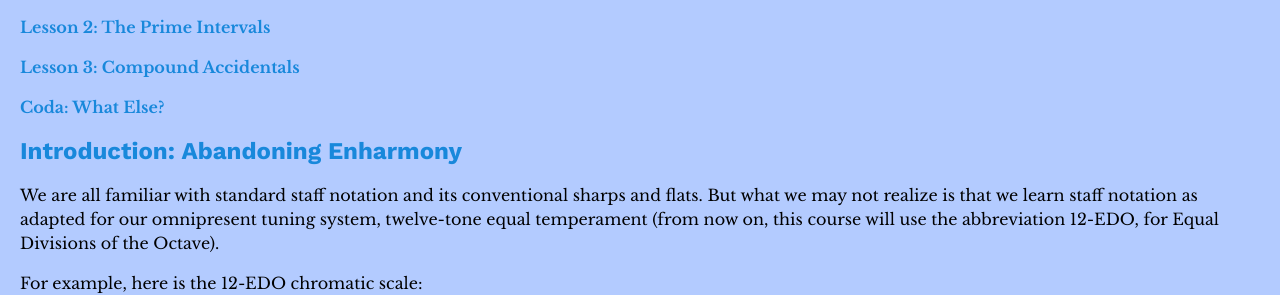
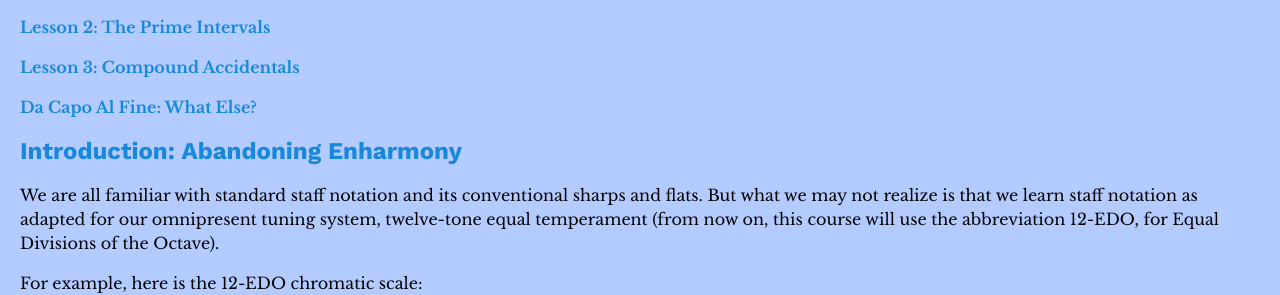
Before and after one commit to misotanni/misotanni.github.io, a Jekyll site: the page built from fjs/en/crash.md, in a window 1280 px wide and 900 px high. Shown: the part 401-696 px from the top of the window. Built offline with Jekyll 4.4.1, drawn with Linux system fonts in a browser that asks for light colours; our own code applies the rules of GitHub Pages for plain Markdown files; formulas are drawn with MathJax 3; some of the changed text lies outside the part shown.

Commit message:
Update crash.md

```diff
--- a/fjs/en/crash.md
+++ b/fjs/en/crash.md
@@ -16,7 +16,7 @@
 
 [Lesson 3: Compound Accidentals](#lesson_3)
 
-[Coda: What Else?](#da_capo_al_fine)
+[Da Capo Al Fine: What Else?](#da_capo_al_fine)
 
 ## <a name="introduction">Introduction: Abandoning Enharmony</a>
 
@@ -400,7 +400,7 @@
 
 You can check your answers [here](solutions.html).
 
-## <a name="da_capo_al_fine">Da Capo al Fine: What Else?</a>
+## <a name="da_capo_al_fine">Da Capo Al Fine: What Else?</a>
 
 This is *all* you need to use the FJS! You can write any JI music using the FJS now. The only remaining parts of the FJS are shorthand methods that I have invented to make you able to cut down on writing many FJS accidentals in common situations. These include FJS key signatures and special shortcut accidentals. These elements are not covered in this crash course. Instead, to learn about them, you should check out the [full formal description](rules.html) of the FJS (where you should also go for reference of any rules regarding the system).
 
```
